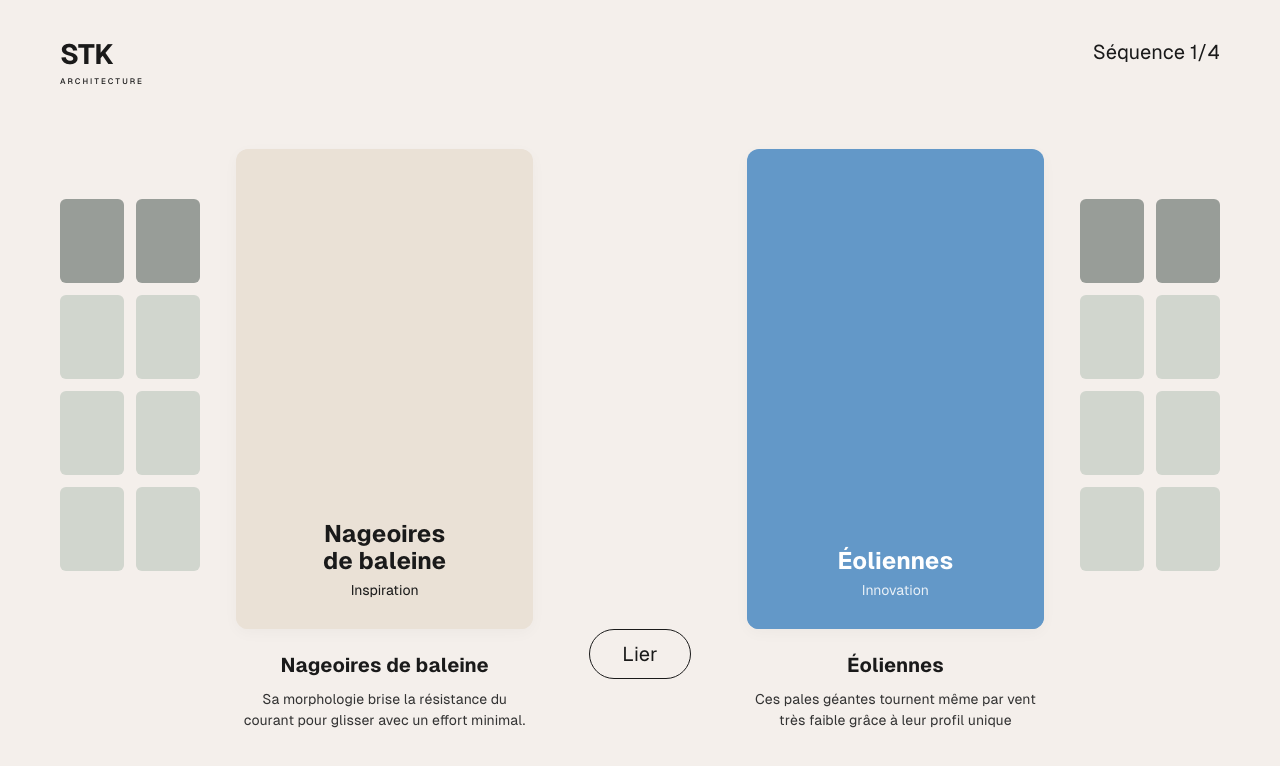
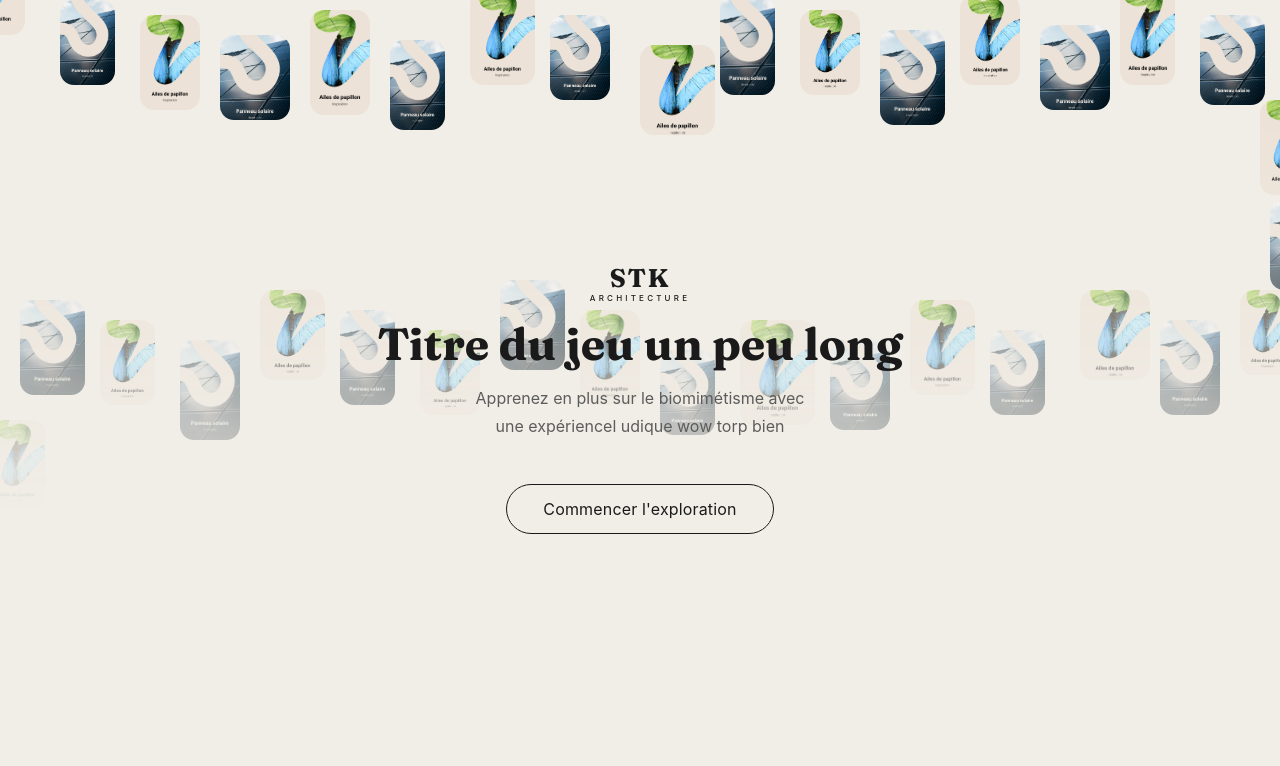
Before and after one commit to ramynbl/stk-card-game, a React (Vite) app: page / in a window 1280 px wide. Shown: the top 766 px of the page. Built offline with nearby package versions, Linux system fonts and the light colour scheme.

Commit message:
feat: adding static landing page

```diff
--- a/index.html
+++ b/index.html
@@ -5,6 +5,9 @@
     <link rel="icon" type="image/svg+xml" href="/favicon.svg" />
     <meta name="viewport" content="width=device-width, initial-scale=1.0" />
     <title>stk</title>
+    <link rel="preconnect" href="https://fonts.googleapis.com" />
+    <link rel="preconnect" href="https://fonts.gstatic.com" crossorigin />
+    <link href="https://fonts.googleapis.com/css2?family=Fraunces:wght@700&display=swap" rel="stylesheet" />
   </head>
   <body>
     <div id="root"></div>
--- a/src/App.jsx
+++ b/src/App.jsx
@@ -1,9 +1,15 @@
 import { useState } from 'react';
 import './App.css';
+import LandingScreen from './pages/LandingScreen/LandingScreen';
 
 function App() {
+  const [started, setStarted] = useState(false);
   const [selectedLeft, setSelectedLeft] = useState(null);
   const [selectedRight, setSelectedRight] = useState(null);
+
+  if (!started) {
+    return <LandingScreen onStart={() => setStarted(true)} />;
+  }
 
   // Générateur pour la grille de gauche
   const renderLeftGrid = () => {
--- a/src/index.css
+++ b/src/index.css
@@ -1,3 +1,4 @@
+@import './styles/variables.css';
 @import '@fontsource/geist-sans';
 @import '@fontsource/geist-sans/500.css';
 @import '@fontsource/geist-sans/700.css';
--- a/src/pages/LandingScreen/LandingScreen.jsx
+++ b/src/pages/LandingScreen/LandingScreen.jsx
@@ -0,0 +1,111 @@
+import Button from "../../components/Button";
+import Logo from "../../components/Logo";
+import styles from "./LandingScreen.module.css";
+import pairsData from "../../data/pairs.json";
+
+// Liste plate des images issues de pairs.json (inspiration + innovation)
+const CARD_IMAGES = pairsData.pairs.flatMap((pair) => [
+    pair.inspiration.image,
+    pair.innovation.image,
+]);
+
+// Format : [left, top, width, height, tone, opacity]
+const CARDS = [
+    // === LIGNE DU HAUT (De gauche à droite) ===
+    [-40, -60, 65, 95, "base", 1],
+    [60, 0, 55, 85, "dark", 1],
+    [140, 15, 60, 95, "alt", 1],
+    [220, 35, 70, 85, "base", 1],
+    [310, 10, 60, 105, "dark", 1],
+    [390, 40, 55, 90, "base", 1],
+    [470, -10, 65, 95, "alt", 1],
+    [550, 15, 60, 85, "dark", 1],
+    [640, 45, 75, 90, "base", 1],
+    [720, -5, 55, 100, "dark", 1],
+    [800, 10, 60, 85, "base", 1],
+    [880, 30, 65, 95, "alt", 1],
+    [960, -5, 60, 90, "dark", 1],
+    [1040, 25, 70, 85, "base", 1],
+    [1120, -15, 55, 100, "dark", 1],
+    [1200, 15, 65, 90, "alt", 1],
+
+    // === VIRAGE À DROITE (Descente) ===
+    [1260, 100, 60, 95, "base", 1],
+    [1270, 200, 65, 90, "dark", 1],
+    [1240, 290, 55, 85, "base", 1],
+
+    // === LIGNE DU MILIEU (De droite à gauche) ===
+    [1160, 320, 60, 95, "alt", 1],
+    [1080, 290, 70, 90, "base", 1],
+    [990, 330, 55, 85, "dark", 1],
+    [910, 300, 65, 95, "alt", 1],
+    [830, 340, 60, 90, "base", 1],
+    [740, 320, 75, 105, "dark", 1],
+    [660, 350, 55, 85, "base", 1],
+    [580, 310, 60, 95, "alt", 1],
+    [500, 280, 65, 90, "base", 1],
+    [420, 330, 60, 85, "dark", 1],
+    [340, 310, 55, 95, "base", 1],
+    [260, 290, 65, 90, "alt", 1],
+    [180, 340, 60, 100, "dark", 1],
+    [100, 320, 55, 85, "base", 1],
+    [20, 300, 65, 95, "alt", 1],
+
+    // === VIRAGE À GAUCHE & LIGNE DU BAS (De gauche à droite sous le texte) ===
+    [-10, 420, 55, 90, "dark", 1],
+    [10, 520, 60, 95, "base", 1],
+    [30, 620, 65, 85, "alt", 1],
+    [110, 650, 60, 90, "base", 1],
+    [190, 620, 55, 85, "dark", 1],
+    [280, 670, 70, 95, "alt", 1],
+    [360, 640, 65, 90, "base", 1],
+    [440, 680, 60, 85, "dark", 1],
+    [520, 620, 75, 100, "base", 1],
+    [600, 650, 55, 90, "alt", 1],
+    [680, 690, 65, 95, "dark", 1],
+    [760, 660, 60, 85, "base", 1],
+    [840, 630, 55, 90, "alt", 1],
+    [920, 670, 65, 85, "dark", 1],
+];
+
+function LandingScreen({ onStart }) {
+    return (
+        <div className={styles.page}>
+            <div className={styles.maskWrapper}>
+                <div className={styles.cardsLayer}>
+                    {CARDS.map(([left, top, width, height, , opacity], i) => (
+                        <img
+                            key={i}
+                            src={CARD_IMAGES[i % CARD_IMAGES.length]}
+                            alt=""
+                            aria-hidden="true"
+                            className={styles.card}
+                            style={{
+                                left: `${left}px`,
+                                top: `${top}px`,
+                                width: `${width}px`,
+                                height: `${height}px`,
+                                opacity: opacity !== undefined ? opacity : 1,
+                            }}
+                        />
+                    ))}
+                </div>
+            </div>
+
+            <div className={styles.content}>
+                <Logo />
+                <h1 className={styles.title}>Titre du jeu un peu long</h1>
+                <p className={styles.subtitle}>
+                    Apprenez en plus sur le biomimétisme avec
+                    <br />
+                    une expériencel udique wow torp bien
+                </p>
+                <div className={styles.cta}>
+                    <Button onClick={onStart}>Commencer l'exploration</Button>
+                </div>
+            </div>
+        </div>
+    );
+}
+
+export default LandingScreen;
--- /dev/null
+++ b/src/pages/LandingScreen/LandingScreen.module.css
@@ -0,0 +1,74 @@
+.page {
+    position: relative;
+    width: 100vw;
+    height: 100vh;
+    overflow: hidden;
+    background-color: var(--color-bg);
+    display: flex;
+    align-items: center;
+    justify-content: center;
+}
+
+/* 1. Le wrapper qui couvre TOUT l'écran et applique le dégradé */
+.maskWrapper {
+    position: absolute;
+    inset: 0;
+    pointer-events: none;
+    z-index: 0;
+    -webkit-mask-image: linear-gradient(to bottom, black 15%, transparent 65%);
+    mask-image: linear-gradient(to bottom, black 15%, transparent 65%);
+}
+
+/* 2. La grille invisible qui sert juste de repère pour placer les cartes */
+.cardsLayer {
+    position: absolute;
+    width: 1280px;
+    height: 800px;
+    top: 50%;
+    left: 50%;
+    transform: translate(-50%, -50%);
+    /* ATTENTION : Plus de masque ici, plus de pointer-events, plus de z-index */
+}
+
+.card {
+    position: absolute;
+    border-radius: var(--radius-card);
+    object-fit: cover;
+    display: block;
+    user-select: none;
+    -webkit-user-drag: none;
+}
+
+.content {
+    position: relative;
+    z-index: 1;
+    display: flex;
+    flex-direction: column;
+    align-items: center;
+    justify-content: center;
+    text-align: center;
+    gap: 16px;
+}
+
+.title {
+    font-family: var(--font-serif);
+    font-size: 2.8rem;
+    font-weight: 700;
+    color: var(--color-text);
+    margin: 0;
+    max-width: 560px;
+    line-height: 1.15;
+}
+
+.subtitle {
+    font-family: var(--font-sans);
+    font-size: 1rem;
+    color: var(--color-text-muted);
+    line-height: 1.7;
+    max-width: 360px;
+    margin: 0;
+}
+
+.cta {
+    margin-top: 28px;
+}
```
Also changed, not shown: src/pages/LandingScreen/LandingScreen.css (deleted).
